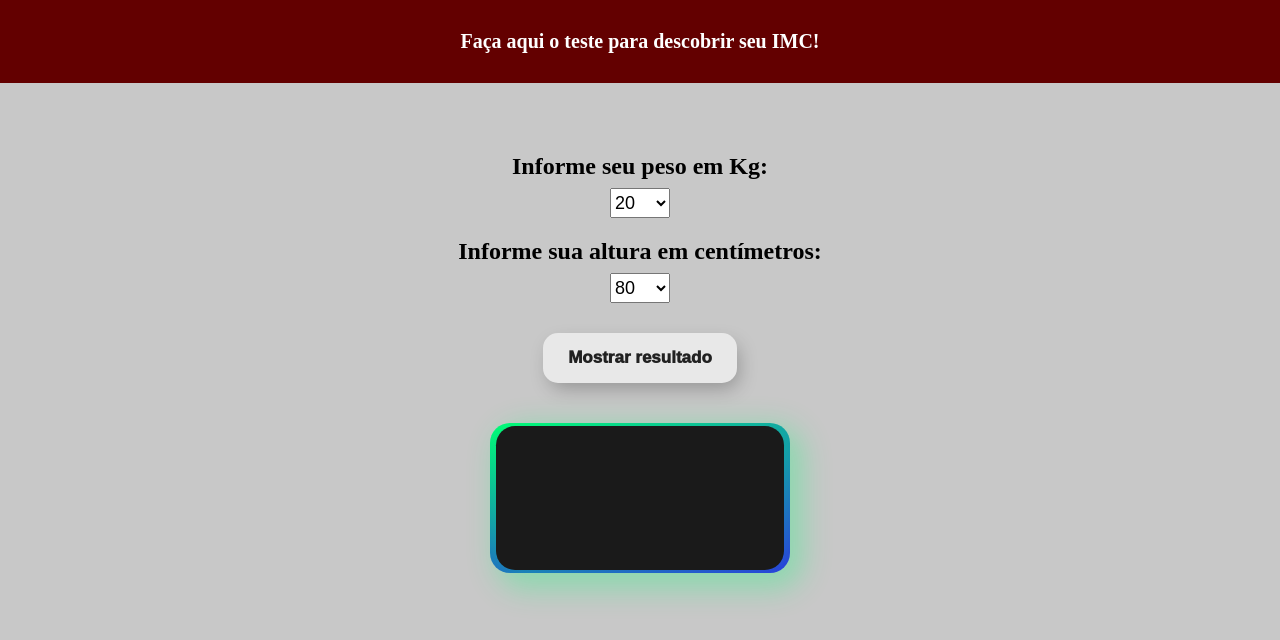
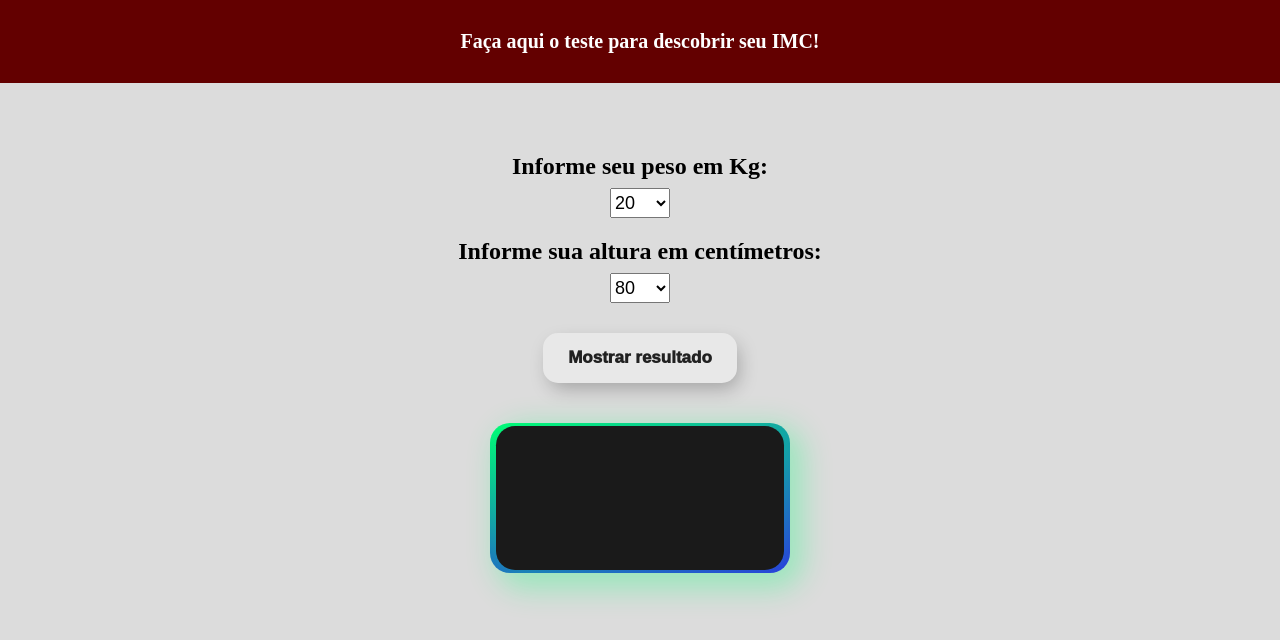
Before and after one commit to Andrengr0/ProgramaIMC, a plain HTML site: page index.html in a window 1280 px wide. Drawn offline with Linux system fonts and the light colour scheme.

Commit message:
Update style.css

```diff
--- a/CSS/style.css
+++ b/CSS/style.css
@@ -7,7 +7,7 @@
 html, body{
     width: 100%;
     height: 100%;
-    background-color: rgb(200, 200, 200);
+    background-color: rgb(220, 220, 220);
 }
 
 
```
